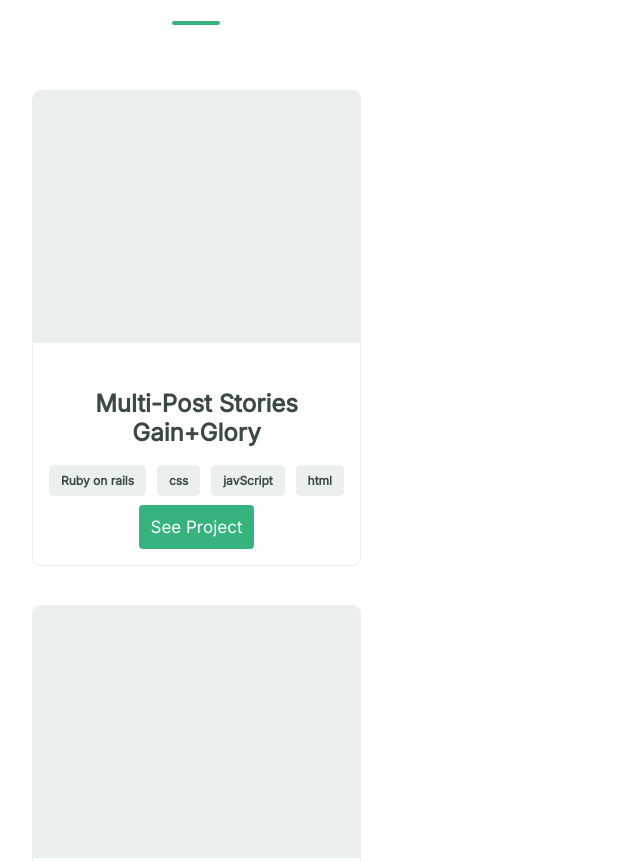
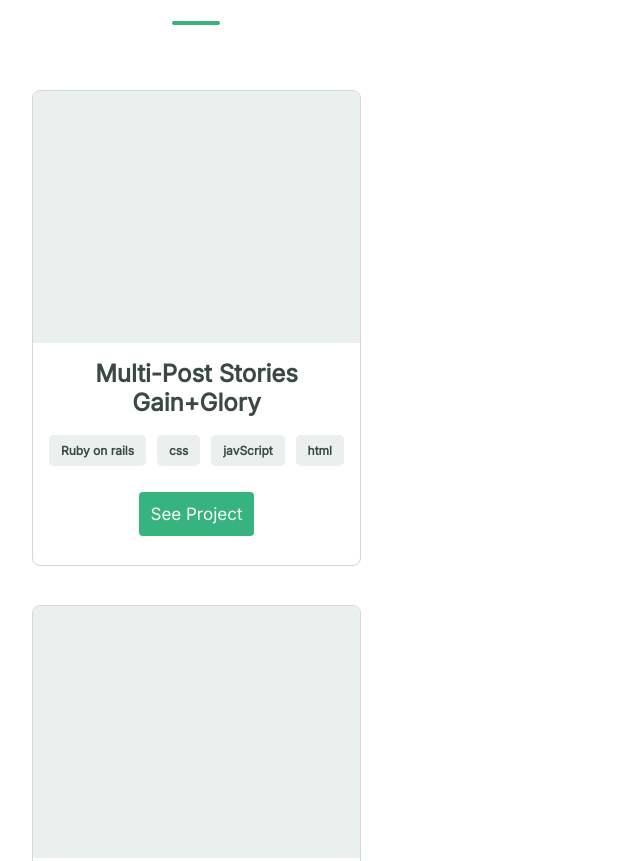
Before and after one commit to Koshao-sys/Personal-Portfolio-Site, a website: page index.html in a window 1280 px wide. Shown: the part 837-1698 px from the top of the page, without its empty margins (0-640 px from the left). Drawn offline with Linux system fonts and the light colour scheme; files whose address does not match are found by name.

Commit message:
Making changes to the buttons

```diff
--- a/style.css
+++ b/style.css
@@ -136,6 +136,16 @@
   font-weight: 500;
   font-size: 17px;
   padding: 12px;
+  margin-top: 17px;
+}
+
+.works-inner button:hover {
+  background-color: #36b37f;
+  box-shadow: 1px 2px #d0d9d4;
+}
+
+.works-inner button:active {
+  background-color: #008552;
 }
 
 .about-myself button:hover {
@@ -170,12 +180,11 @@
 .flex-container {
   display: flex;
   flex-direction: column;
-  justify-content: space-between;
   border-radius: 8px;
-  border: 1px solid #ebf0ee;
   width: 327px;
   height: 474px;
   margin-bottom: 15px;
+  border: 1px solid #d0d9d4;
 }
 
 .works-image {
@@ -247,7 +256,7 @@
 }
 
 .works-inner {
-  padding: 0 16px 16px 16px;
+  padding: 16px 16px 16px;
   gap: 16px;
 }
 
```
Also changed, not shown: README.md.
